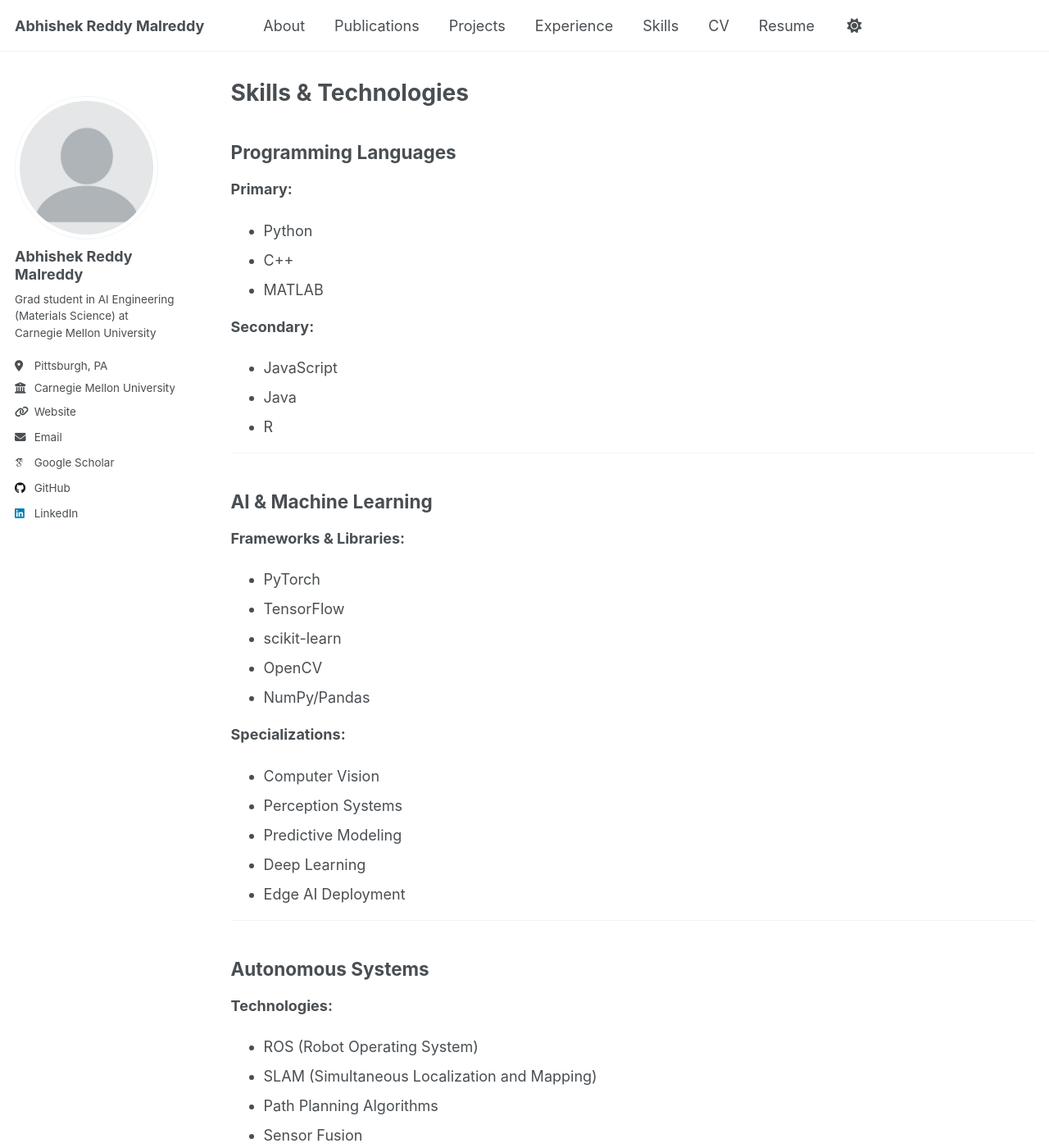
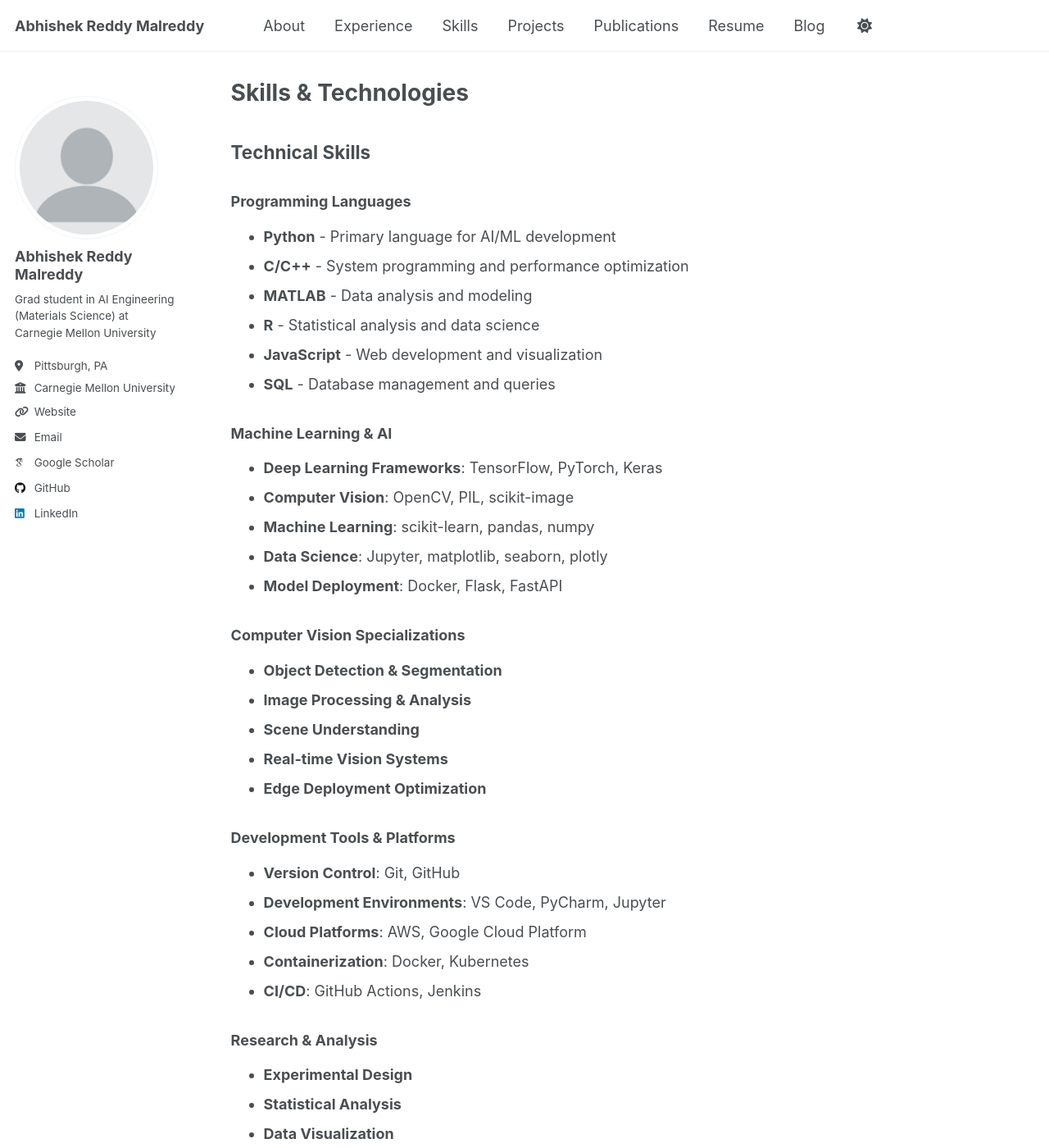
Before and after one commit to abhishekredy18/abhishekredy18.github.io, a Jekyll site: the page built from _pages/skills.md, in a window 1280 px wide and 1400 px high. Shown: the whole window at 82% size. Built offline with Jekyll 4.4.1, drawn with Linux system fonts in a browser that asks for light colours; some web fonts are replaced; a script that is not in the unit is left out; some of the changed text lies outside the part shown.

Commit message:
Update navigation and pages to match profile

```diff
--- a/_data/navigation.yml
+++ b/_data/navigation.yml
@@ -11,20 +11,20 @@ main:
   - title: "About"
     url: /
 
-  - title: "Publications"
-    url: /publications/
-
-  - title: "Projects"
-    url: /portfolio/
-
   - title: "Experience"
     url: /experience/
 
   - title: "Skills"
     url: /skills/
 
-  - title: "CV"
-    url: /cv/
+  - title: "Projects"
+    url: /portfolio/
+
+  - title: "Publications"
+    url: /publications/
 
   - title: "Resume"
     url: /resume/
+
+  - title: "Blog"
+    url: /year-archive/
--- a/_pages/skills.md
+++ b/_pages/skills.md
@@ -7,101 +7,81 @@ author_profile: true
 
 {% include base_path %}
 
-## Programming Languages
+## Technical Skills
 
-**Primary:**
-* Python
-* C++
-* MATLAB
+### Programming Languages
 
-**Secondary:**
-* JavaScript
-* Java
-* R
+- **Python** - Primary language for AI/ML development
+- **C/C++** - System programming and performance optimization
+- **MATLAB** - Data analysis and modeling
+- **R** - Statistical analysis and data science
+- **JavaScript** - Web development and visualization
+- **SQL** - Database management and queries
+
+### Machine Learning & AI
+
+- **Deep Learning Frameworks**: TensorFlow, PyTorch, Keras
+- **Computer Vision**: OpenCV, PIL, scikit-image
+- **Machine Learning**: scikit-learn, pandas, numpy
+- **Data Science**: Jupyter, matplotlib, seaborn, plotly
+- **Model Deployment**: Docker, Flask, FastAPI
+
+### Computer Vision Specializations
+
+- **Object Detection & Segmentation**
+- **Image Processing & Analysis**
+- **Scene Understanding**
+- **Real-time Vision Systems**
+- **Edge Deployment Optimization**
+
+### Development Tools & Platforms
+
+- **Version Control**: Git, GitHub
+- **Development Environments**: VS Code, PyCharm, Jupyter
+- **Cloud Platforms**: AWS, Google Cloud Platform
+- **Containerization**: Docker, Kubernetes
+- **CI/CD**: GitHub Actions, Jenkins
+
+### Research & Analysis
+
+- **Experimental Design**
+- **Statistical Analysis**
+- **Data Visualization**
+- **Technical Writing**
+- **Literature Review & Synthesis**
 
 ---
 
-## AI & Machine Learning
+## Domain Expertise
 
-**Frameworks & Libraries:**
-* PyTorch
-* TensorFlow
-* scikit-learn
-* OpenCV
-* NumPy/Pandas
+### AI Engineering
+- End-to-end AI system development
+- Model optimization for production
+- Edge computing and deployment
+- Performance monitoring and evaluation
 
-**Specializations:**
-* Computer Vision
-* Perception Systems
-* Predictive Modeling
-* Deep Learning
-* Edge AI Deployment
+### Materials Science
+- Materials characterization and analysis
+- Data-driven materials discovery
+- Computational materials science
+- Materials property prediction
 
----
-
-## Autonomous Systems
-
-**Technologies:**
-* ROS (Robot Operating System)
-* SLAM (Simultaneous Localization and Mapping)
-* Path Planning Algorithms
-* Sensor Fusion
-* Real-time Processing
-
-**Applications:**
-* Autonomous Navigation
-* Perception and Prediction
-* Urban Safety Systems
-* Edge-deployed Vision Systems
-
----
-
-## Materials Science & Engineering
-
-**Software & Tools:**
-* ANSYS
-* SolidWorks
-* COMSOL Multiphysics
-* Materials Studio
-* OriginPro
-
-**Expertise:**
-* Materials Discovery
-* Data-driven Materials Design
-* Computational Materials Science
-* Mechanical Engineering Principles
-
----
-
-## Development & Tools
-
-**Version Control:**
-* Git/GitHub
-* GitLab
-
-**Development Environment:**
-* Linux/Unix
-* Docker
-* Jupyter Notebooks
-* VS Code
-
-**Cloud & Deployment:**
-* AWS
-* Google Cloud Platform
-* Edge Computing
-* Real-time Systems
+### Autonomous Systems
+- Navigation algorithms
+- Sensor fusion and perception
+- Decision-making systems
+- Real-time processing
 
 ---
 
 ## Soft Skills
 
-* Cross-disciplinary Collaboration
-* Problem-solving
-* Research & Development
-* Technical Communication
-* Project Management
-* Systems Thinking
+- **Problem Solving**: Analytical thinking and creative solution development
+- **Collaboration**: Cross-disciplinary team work and communication
+- **Project Management**: Research planning and execution
+- **Technical Communication**: Documentation and presentation skills
+- **Continuous Learning**: Staying current with AI/ML advancements
 
 ---
 
-*This skills section reflects experience in AI Engineering, Materials Science, and Autonomous Systems. Update with your specific technical proficiencies and certifications.*
+*For examples of these skills in action, please check out my [Projects](/portfolio/) and [Publications](/publications/).*
```
Also changed, not shown: _pages/experience.md (+38 -49 lines).
